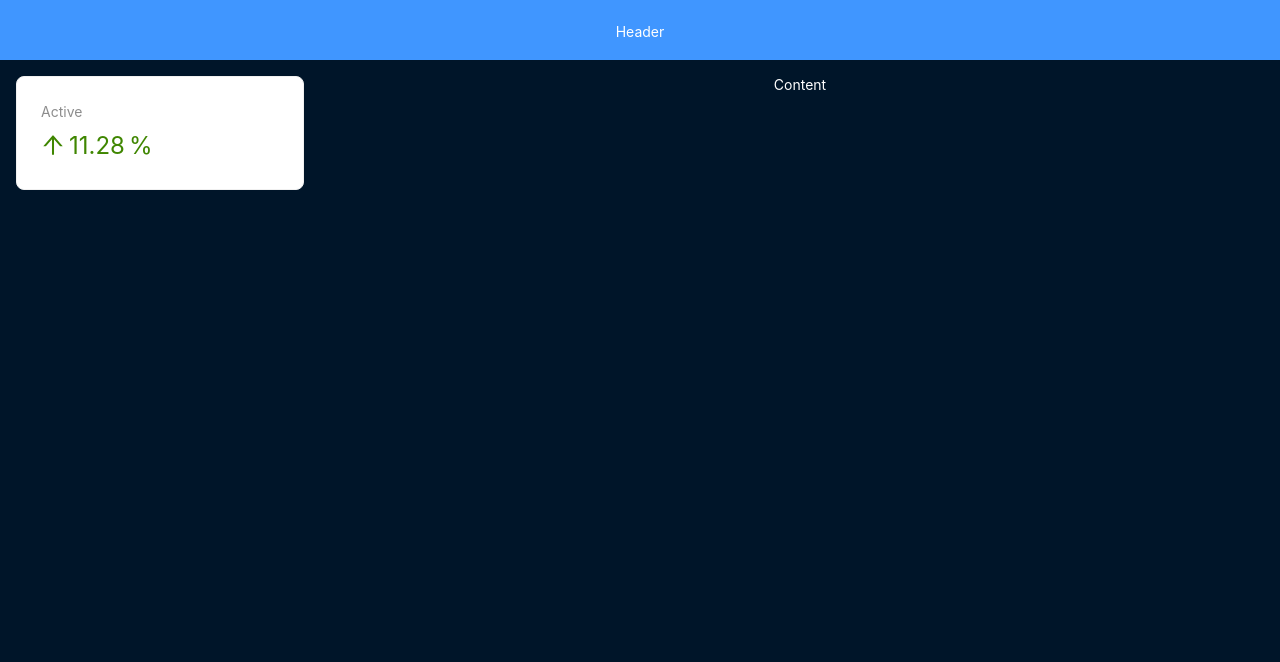
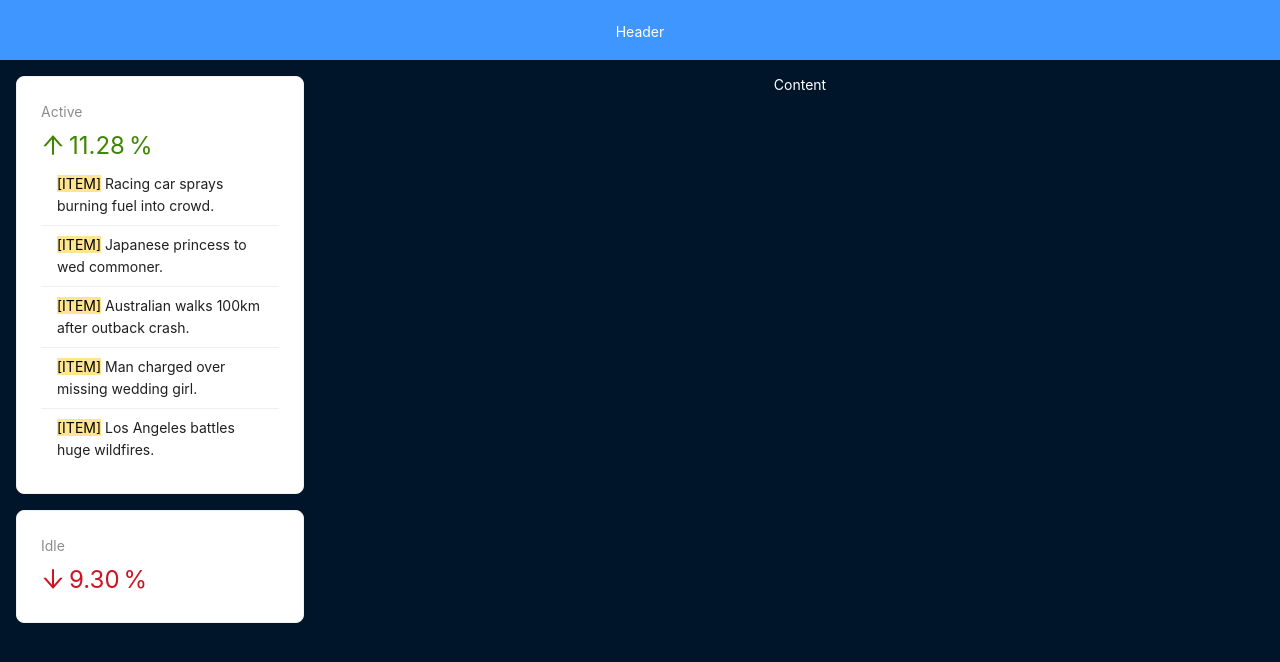
Before and after one commit to Rics69/cryptoapp, a React (Vite) app: page / in a window 1280 px wide. Shown: the top 662 px of the page. Built offline with nearby package versions, Linux system fonts and the light colour scheme.

Commit message:
feat: add list

```diff
--- a/src/components/layout/AppSider.tsx
+++ b/src/components/layout/AppSider.tsx
@@ -1,21 +1,48 @@
 import React from "react";
-import {Card, Layout, Statistic} from "antd";
-import { ArrowUpOutlined } from '@ant-design/icons';
+import {Card, Layout, List, Statistic, Typography} from "antd";
+import {ArrowUpOutlined, ArrowDownOutlined} from '@ant-design/icons';
 
 const siderStyle: React.CSSProperties = {
     padding: '1rem'
 };
 
+const data = [
+    'Racing car sprays burning fuel into crowd.',
+    'Japanese princess to wed commoner.',
+    'Australian walks 100km after outback crash.',
+    'Man charged over missing wedding girl.',
+    'Los Angeles battles huge wildfires.',
+];
+
 const AppSider: React.FC = () => {
     return (
         <Layout.Sider width="25%" style={siderStyle}>
-            <Card>
+            <Card style={{marginBottom: '1rem'}}>
                 <Statistic title="Active"
                            value={11.28}
                            precision={2}
                            valueStyle={{color: '#3f8600'}}
                            prefix={<ArrowUpOutlined/>}
                            suffix="%"/>
+                <List
+                    size='small'
+                    dataSource={data}
+                    renderItem={(item) => (
+                        <List.Item>
+                            <Typography.Text mark>[ITEM]</Typography.Text> {item}
+                        </List.Item>
+                    )}
+                />
+            </Card>
+            <Card>
+                <Statistic
+                    title="Idle"
+                    value={9.3}
+                    precision={2}
+                    valueStyle={{color: '#cf1322'}}
+                    prefix={<ArrowDownOutlined/>}
+                    suffix="%"
+                />
             </Card>
         </Layout.Sider>
     )
```
